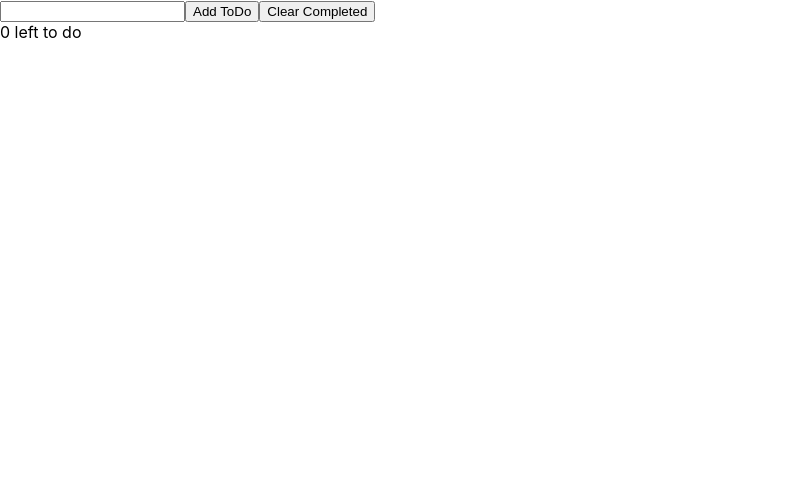
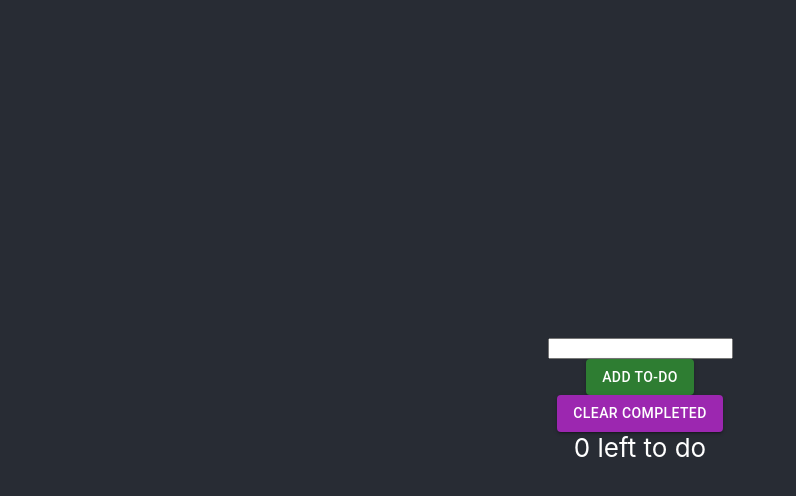
Before and after one commit to InnovationTT/todolist, a React (Create React App) app: page / in a window 1280 px wide. Shown: the top 496 px of the page, without its empty margins (0-796 px from the left). Built offline with nearby package versions, Linux system fonts and the light colour scheme.

Commit message:
material ui

```diff
--- a/package.json
+++ b/package.json
@@ -3,7 +3,10 @@
   "version": "0.1.0",
   "private": true,
   "dependencies": {
-    "@material-ui/core": "^4.12.3",
+    "@emotion/react": "^11.7.1",
+    "@emotion/styled": "^11.6.0",
+    "@material-ui/core": "^5.0.0-beta.5",
+    "@mui/material": "^5.3.1",
     "@testing-library/jest-dom": "^5.16.1",
     "@testing-library/react": "^12.1.2",
     "@testing-library/user-event": "^13.5.0",
--- a/src/App.css
+++ b/src/App.css
@@ -24,6 +24,17 @@
   color: white;
 }
 
+.App-body {
+  background-color: #282c34;
+  min-height: 100vh;
+  display: flex;
+  flex-direction: column;
+  align-items: center;
+  justify-content: center;
+  font-size: calc(10px + 2vmin);
+  color: white;
+}
+
 .App-link {
   color: #61dafb;
 }
--- a/src/App.js
+++ b/src/App.js
@@ -1,6 +1,7 @@
 import { useState, useRef, useEffect } from 'react';
 import './App.css';
 import ToDoList from './ToDoList';
+import Button from '@mui/material/Button';
 
 const LOCAL_STORAGE_KEY = 'todoApp.todos'
 
@@ -41,13 +42,15 @@ function App() {
   }
 
   return (
-    <>
-      <ToDoList todos={todos} toggleTodo={toggleTodo}/>
-      <input ref={todoNameRef} type="text"/>
-      <button onClick={handleAddTodo}>Add ToDo</button>
-      <button onClick={handleClearTodos}>Clear Completed</button>
-      <div>{todos.filter(todo => !todo.complete).length} left to do</div>
-    </>
+    <div className='App'>
+      <header className='App-body'>
+        <ToDoList todos={todos} toggleTodo={toggleTodo}/>
+        <input ref={todoNameRef} type="text"/>
+        <Button variant="contained" onClick={handleAddTodo} color="success">Add To-Do</Button>
+        <Button variant="contained" onClick={handleClearTodos} color="secondary">Clear Completed</Button>
+        <div>{todos.filter(todo => !todo.complete).length} left to do</div>
+      </header>
+    </div>
 
   );
 }
```
Also changed, not shown: src/firebase.js (added, +18 -0 lines), 2 other files (tests, documents, lock files or other folders).
